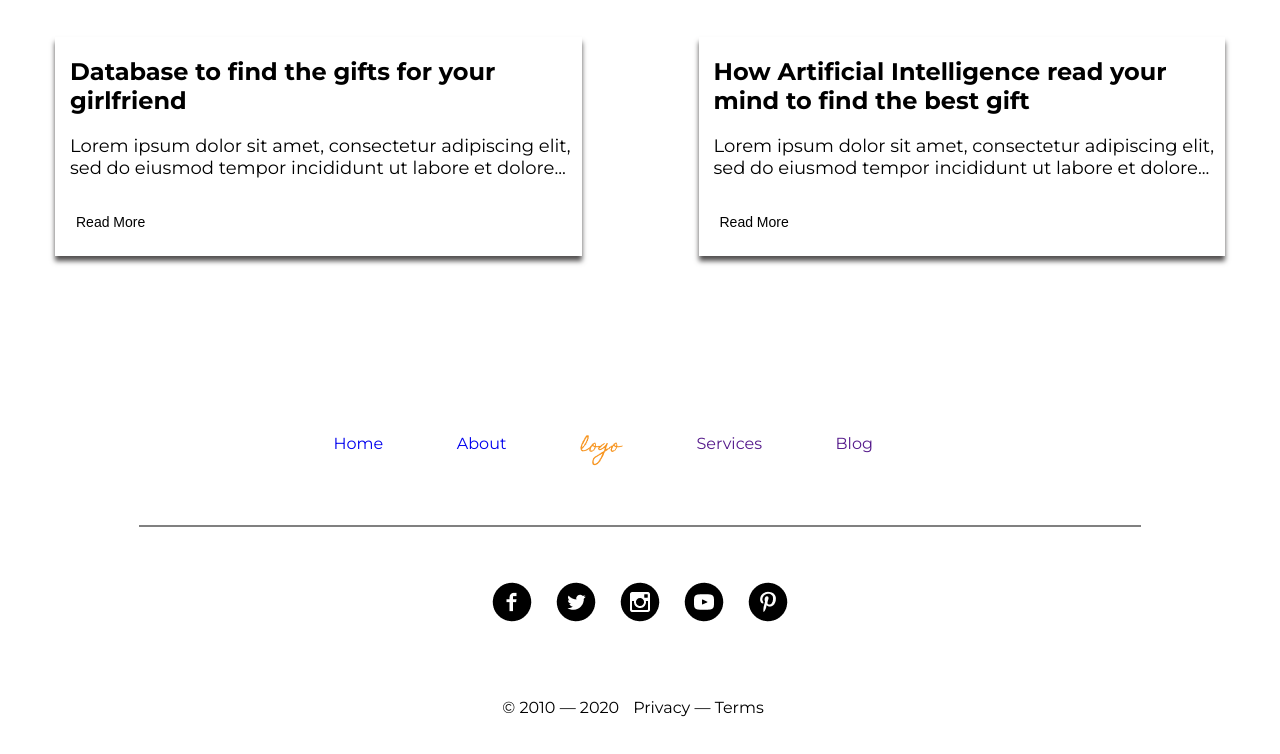
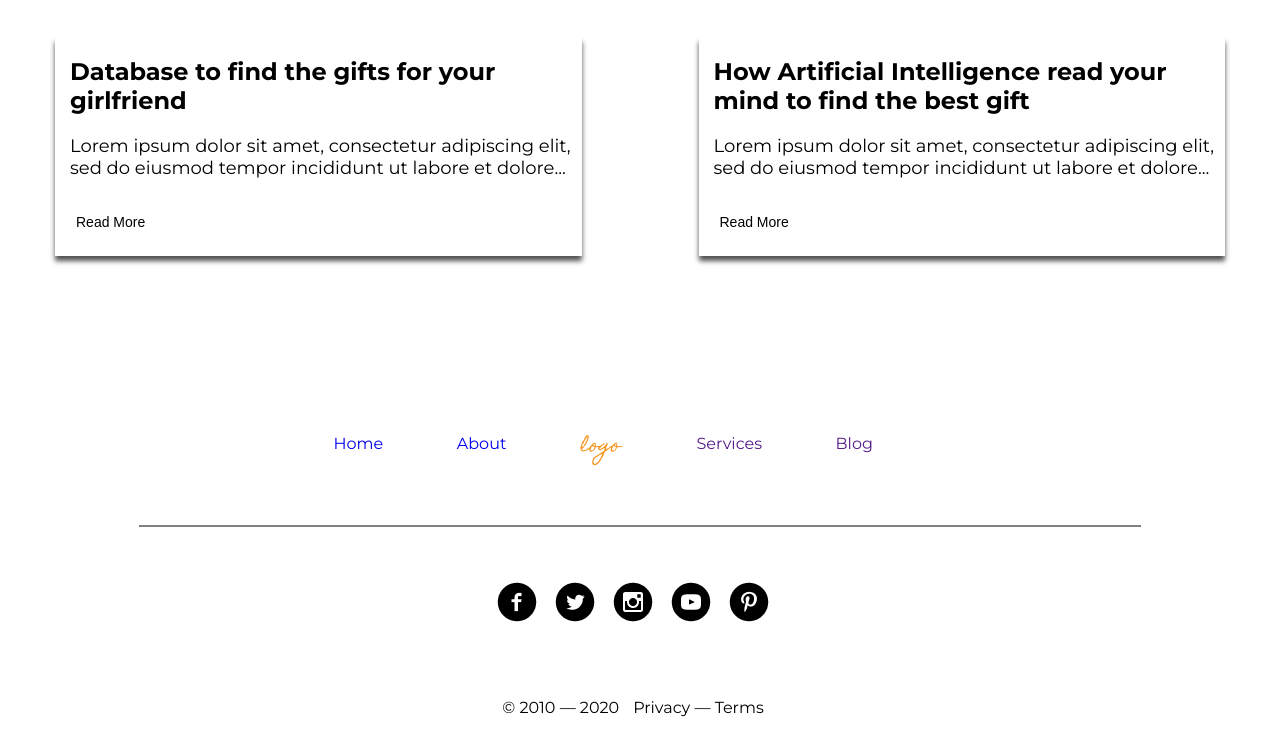
Before and after one commit to Salambek2121/figma, a plain HTML site: page index.html in a window 1280 px wide. Shown: the part 2674-3428 px from the top of the page. Drawn offline with Linux system fonts and the light colour scheme.

Commit message:
внес изменения

```diff
--- a/index.html
+++ b/index.html
@@ -167,7 +167,11 @@
         </div>
         <div class="siz"></div>
         <div class="lastblock1">
-            <img src="Social Icons.png" alt="">
+            <a href="#"><img src="Vector.png" alt=""></a>
+            <a href="#"><img src="Vector2.png" alt=""></a>
+            <a href="#"><img src="Vector3.png" alt=""></a>
+            <a href="#"><img src="Vector4.png" alt=""></a>
+            <a href="#"><img src="Vector5.png" alt=""></a>
         </div>
         <div class="foooot">
             <p>© 2010 — 2020 </p>
--- a/style.css
+++ b/style.css
@@ -309,3 +309,6 @@ width: 45%;
    margin-right: 14px;
    margin-top: 72px;
 }
+.lastblock1 a{
+   margin-right: 14px;
+}
```
Also changed, not shown: Vector.png (added), Vector2.png (added), Vector3.png (added), Vector4.png (added), Vector5.png (added).
